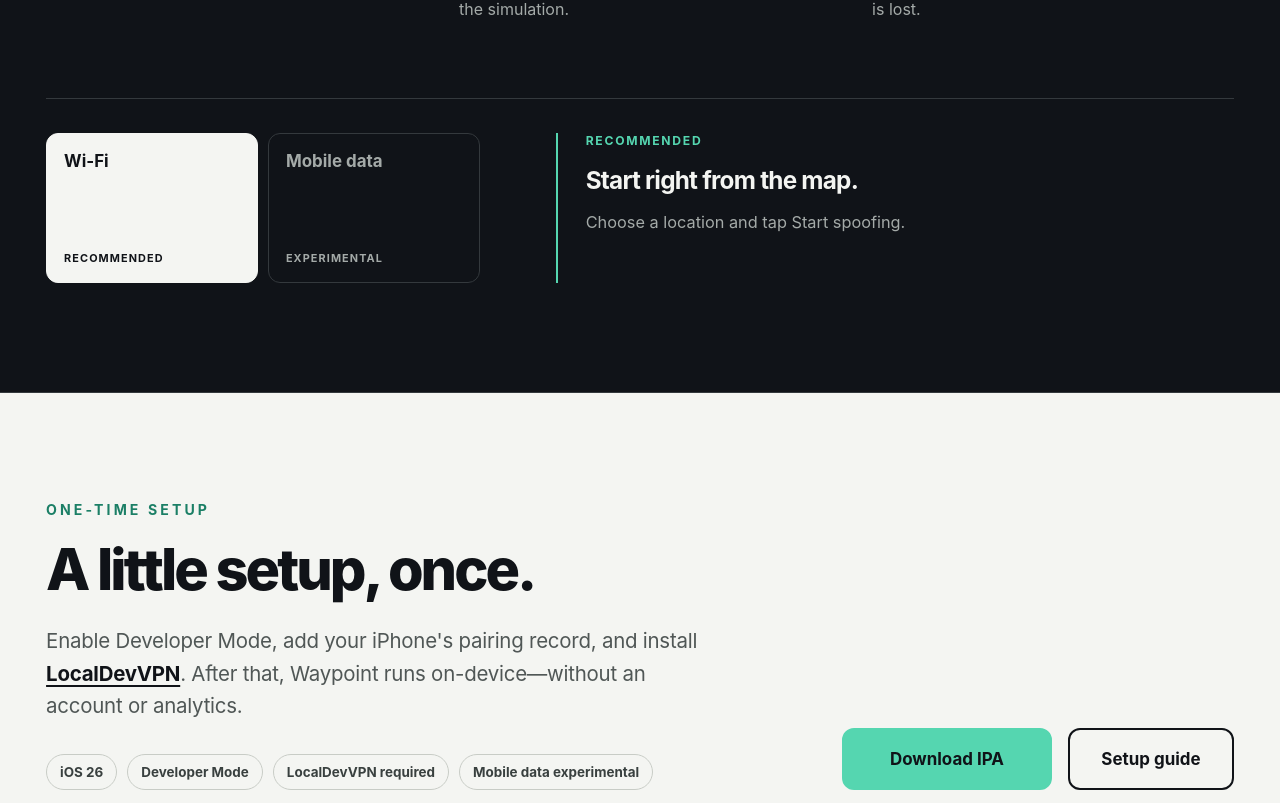
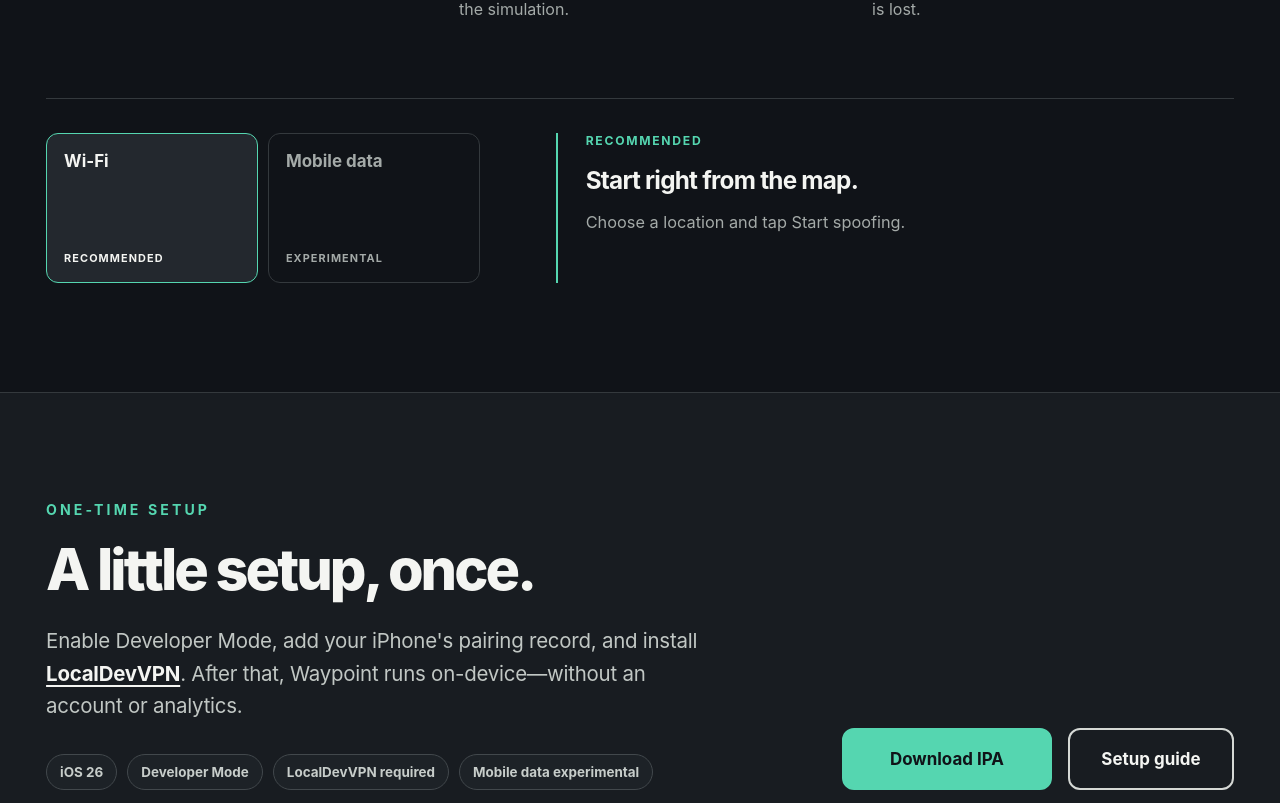
Before and after one commit to raph559/WaypointApp, a React (Vite) app in the folder website/: page / in a window 1280 px wide. Shown: the part 1057-1860 px from the top of the page. Built offline with nearby package versions, Linux system fonts and the light colour scheme.

Commit message:
fix(website): soften setup section contrast

```diff
--- a/website/src/App.jsx
+++ b/website/src/App.jsx
@@ -229,7 +229,7 @@ export function App() {
               <a className="button button-primary" href={links.download}>
                 Download IPA
               </a>
-              <a className="button button-dark" href={links.setup}>
+              <a className="button button-secondary" href={links.setup}>
                 Setup guide
               </a>
             </div>
--- a/website/src/styles.css
+++ b/website/src/styles.css
@@ -11,10 +11,8 @@
   --soft-white: #f4f5f2;
   --mint: #55d6b0;
   --mint-bright: #6fe0bd;
-  --mint-dark: #1b7f66;
   --muted: #a4aaa8;
   --line: #34393d;
-  --line-light: #c8ccc6;
   --ease-out: cubic-bezier(0.22, 1, 0.36, 1);
 }
 
@@ -243,18 +241,6 @@ h1 {
   border-color: var(--soft-white);
 }
 
-.button-dark {
-  min-width: 166px;
-  color: var(--graphite);
-  background: transparent;
-  border-color: var(--graphite);
-}
-
-.button-dark:hover {
-  color: var(--soft-white);
-  background: var(--graphite);
-}
-
 .trust-line {
   margin: 28px 0 0;
   color: var(--muted);
@@ -390,9 +376,9 @@ h1 {
 }
 
 .mode-tab[aria-pressed="true"] {
-  color: var(--graphite);
-  background: var(--soft-white);
-  border-color: var(--soft-white);
+  color: var(--soft-white);
+  background: #23282e;
+  border-color: var(--mint);
 }
 
 .connection-panel {
@@ -420,20 +406,21 @@ h1 {
 }
 
 .setup-section {
-  color: var(--graphite);
-  background: var(--soft-white);
+  color: var(--soft-white);
+  background: var(--graphite-raised);
+  border-bottom: 1px solid var(--line);
 }
 
 .setup-section .section-kicker {
-  color: var(--mint-dark);
+  color: var(--mint);
 }
 
 .setup-section h2 {
-  color: var(--graphite);
+  color: var(--soft-white);
 }
 
 .setup-section a:focus-visible {
-  outline-color: var(--mint-dark);
+  outline-color: var(--mint);
 }
 
 .setup-inner {
@@ -446,14 +433,14 @@ h1 {
 .setup-copy {
   max-width: 760px;
   margin: 26px 0 0;
-  color: #505756;
+  color: #c1c7c4;
   font-size: clamp(1.08rem, 1.6vw, 1.3rem);
   line-height: 1.58;
   letter-spacing: -0.012em;
 }
 
 .setup-copy a {
-  color: var(--graphite);
+  color: var(--soft-white);
   font-weight: 720;
   text-decoration: underline;
   text-underline-offset: 4px;
@@ -470,8 +457,9 @@ h1 {
 
 .setup-facts li {
   padding: 9px 13px;
-  color: #39403f;
-  border: 1px solid var(--line-light);
+  color: #c7cdca;
+  background: #1d2227;
+  border: 1px solid #42484c;
   border-radius: 999px;
   font-size: 0.84rem;
   font-weight: 680;
```
